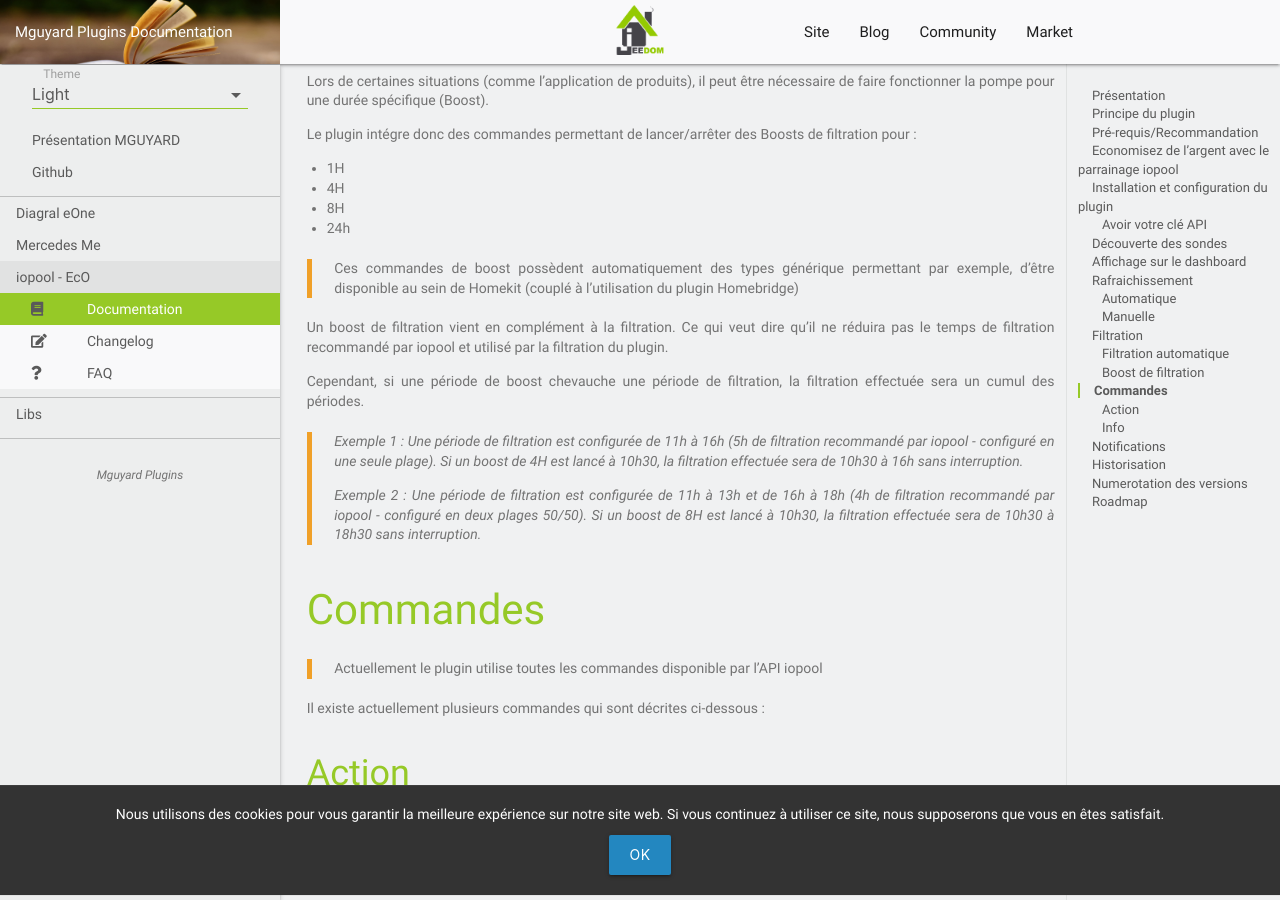
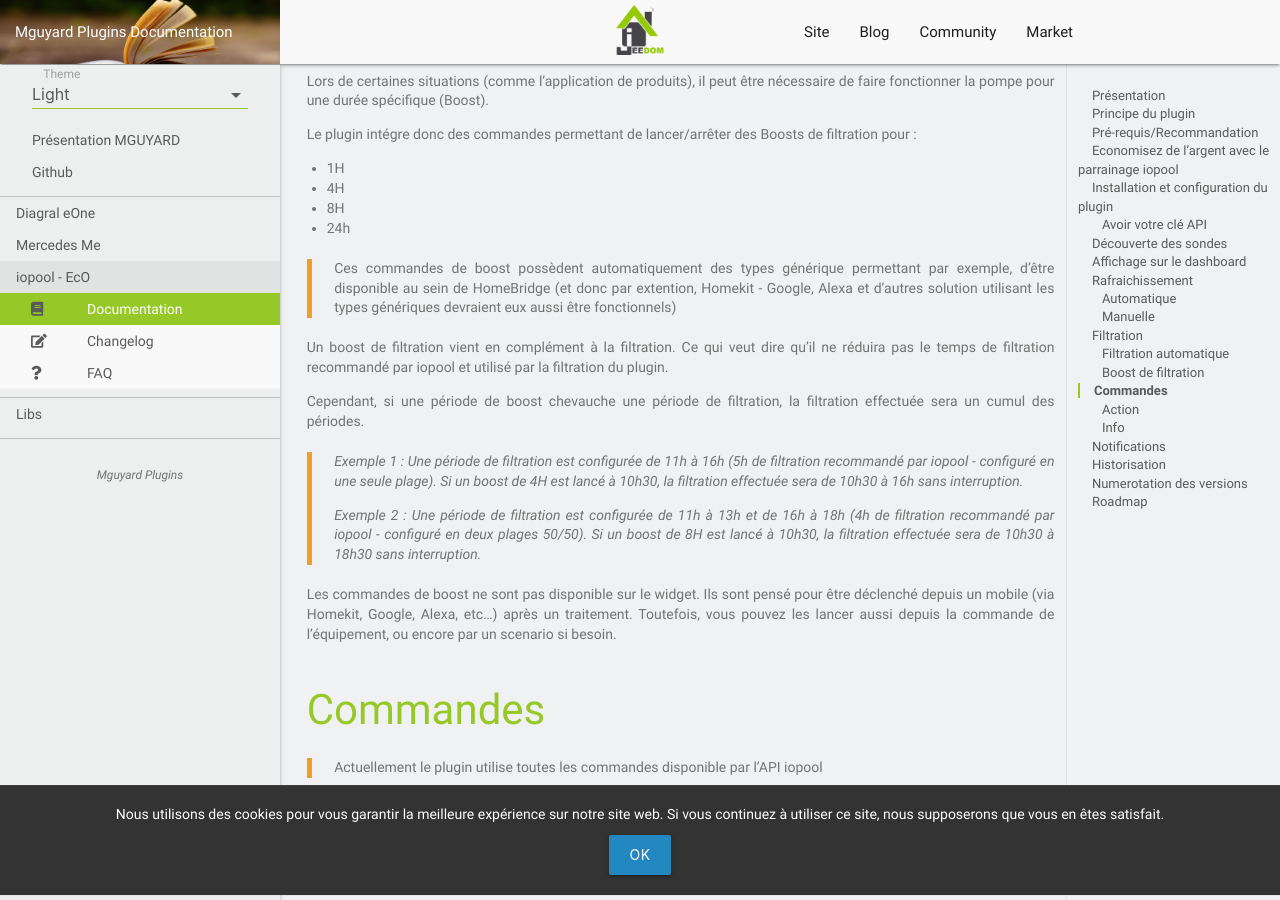
Before and after one commit to mguyard/Jeedom-Documentations, a Jekyll site: the page built from fr_FR/iopool_EcO/documentation.md, in a window 1280 px wide and 900 px high, scrolled down 5980 px. Built offline with Jekyll 4.4.1, drawn with Linux system fonts in a browser that asks for light colours; our own code applies the rules of GitHub Pages for plain Markdown files.

Commit message:
iopool_EcO - Version 2.0.5

```diff
--- a/fr_FR/iopool_EcO/documentation.md
+++ b/fr_FR/iopool_EcO/documentation.md
@@ -121,7 +121,7 @@
 - 8H
 - 24h
 
-> Ces commandes de boost possèdent automatiquement des types générique permettant par exemple, d'être disponible au sein de Homekit (couplé à l'utilisation du plugin Homebridge)
+> Ces commandes de boost possèdent automatiquement des types générique permettant par exemple, d'être disponible au sein de HomeBridge (et donc par extention, Homekit - Google, Alexa et d'autres solution utilisant les types génériques devraient eux aussi être fonctionnels)
 
 Un boost de filtration vient en complément à la filtration. Ce qui veut dire qu'il ne réduira pas le temps de filtration recommandé par iopool et utilisé par la filtration du plugin.
 
@@ -130,6 +130,8 @@
 > _Exemple 1 : Une période de filtration est configurée  de 11h à 16h (5h de filtration recommandé par iopool - configuré en une seule plage). Si un boost de 4H est lancé à 10h30, la filtration effectuée sera de 10h30 à 16h sans interruption._
 >
 > _Exemple 2 : Une période de filtration est configurée de 11h à 13h et de 16h à 18h (4h de filtration recommandé par iopool - configuré en deux plages 50/50). Si un boost de 8H est lancé à 10h30, la filtration effectuée sera de 10h30 à 18h30 sans interruption._
+
+Les commandes de boost ne sont pas disponible sur le widget. Ils sont pensé pour être déclenché depuis un mobile (via Homekit, Google, Alexa, etc...) après un traitement. Toutefois, vous pouvez les lancer aussi depuis la commande de l'équipement, ou encore par un scenario si besoin.
 
 # Commandes
 
```
Also changed, not shown: fr_FR/iopool_EcO/changelog.md (+4 -0 lines).
